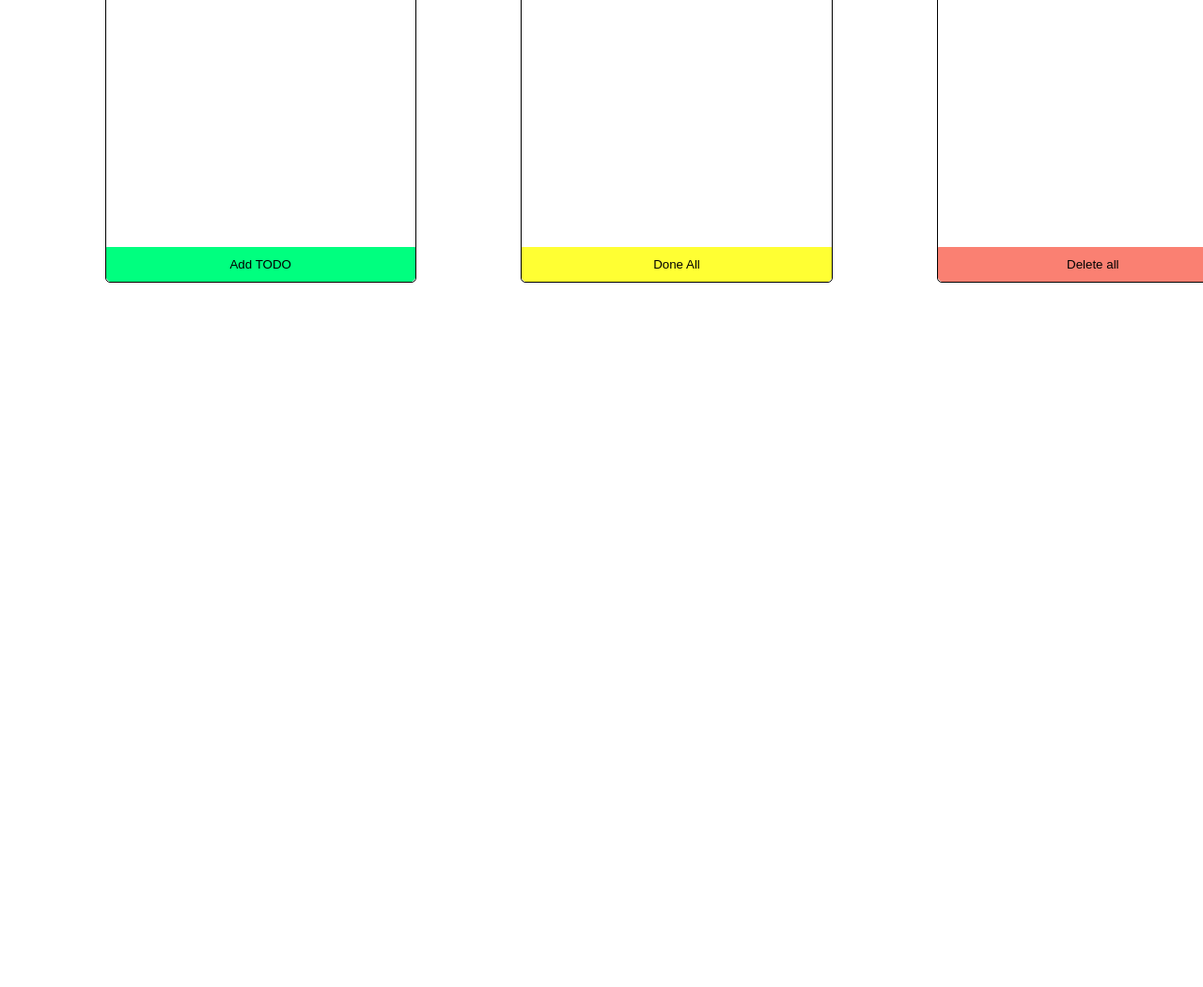
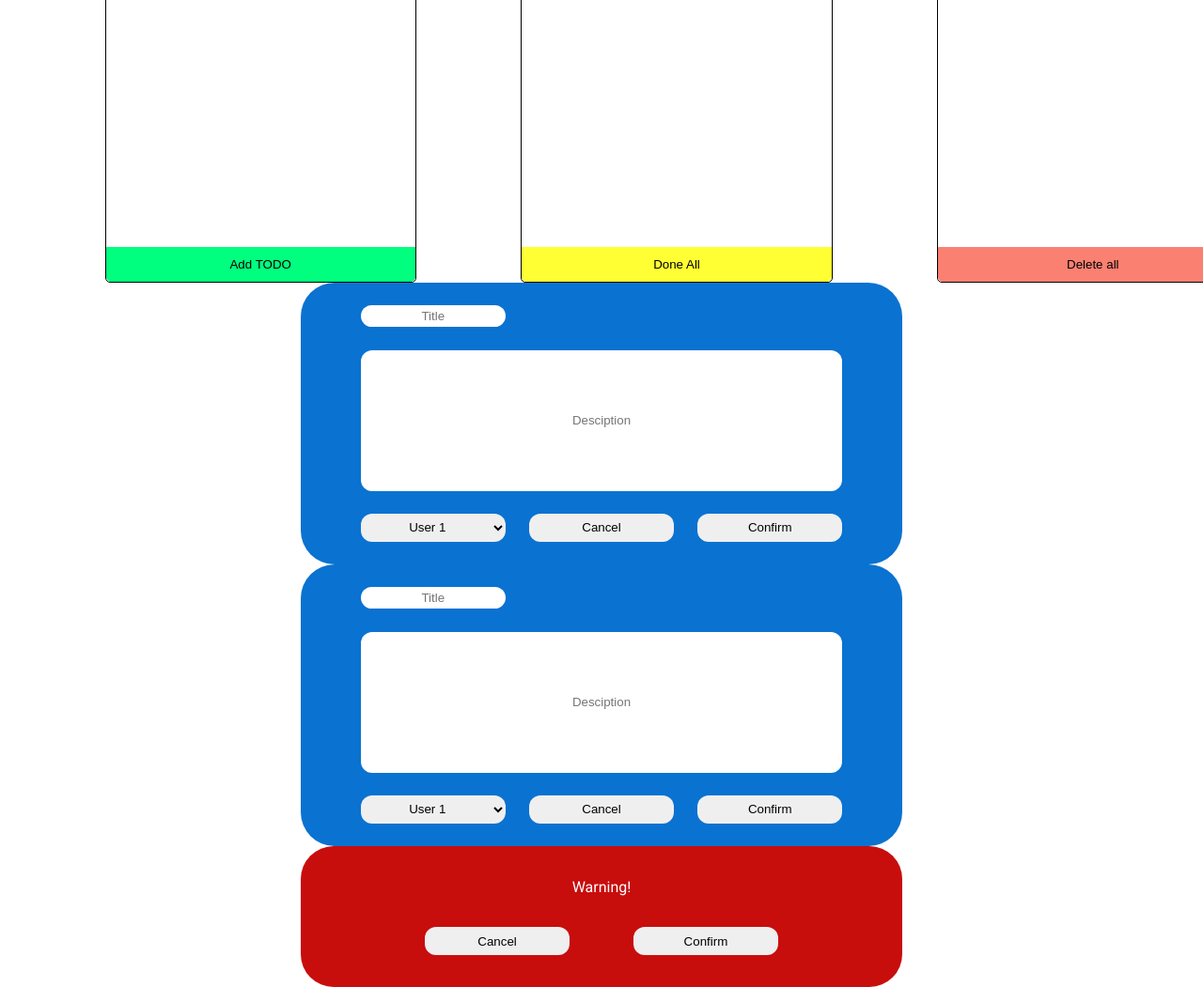
Before and after one commit to Teach-Me-Skills-Frontend/tms-98-team-2, a plain HTML site: page index.html in a window 1280 px wide. Shown: the part 56-1107 px from the top of the page at 94% size. Before the commit the page ends 800 px from the top, so only its background shows below. Drawn offline with Linux system fonts and the light colour scheme.

Commit message:
feat: make simple modal layout

```diff
--- a/index.html
+++ b/index.html
@@ -37,7 +37,46 @@
             </div>
         </div>
     </main>
-    <div class="modal" id="modal"></div>
+    <div class="modal_container">
+        <form class="modal" id="modal_add">
+            <input type="text" placeholder="Title" class="input_title" id="add_title">
+            <input type="text" placeholder="Desciption" class="input_info" id="add_description">
+            <div class="modal_btn">
+                <select name="users" class="modal_select" id="select_user_edit">
+                    <option value="user1">User 1</option>
+                    <option value="user2">User 2</option>
+                    <option value="user3">User 3</option>
+                    <option value="user4">User 4</option>
+                </select>
+                <button class="modal_btn_cancel" id="modal_add_cancel">Cancel</button>
+                <button class="modal_btn_confirm" id="modal_add_confirm">Confirm</button>
+            </div>
+        </form>
+    </div>
+    <div class="modal_container">
+        <form class="modal" id="modal_edit">
+            <input type="text" placeholder="Title" class="input_title" id="edit_title">
+            <input type="text" placeholder="Desciption" class="input_info" id="edit_description">
+            <div class="modal_btn">
+                <select name="users" class="modal_select" id="select_user_edit">
+                    <option value="user1">User 1</option>
+                    <option value="user2">User 2</option>
+                    <option value="user3">User 3</option>
+                    <option value="user4">User 4</option>
+                </select>
+                <button class="modal_btn_cancel" id="modal_edit_cancel">Cancel</button>
+                <button class="modal_btn_confirm" id="modal_edit_confirm">Confirm</button>
+            </div>
+        </form>
+    </div>
+    <div class="modal_warning" id="modal_warning">
+        <p class="modal_warning_text">Warning!</p>
+        <div class="modal_warning_btn">
+            <button class="modal_warning_cancel" id="modal_create_cancel">Cancel</button>
+            <button class="modal_warning_confirm" id="modal_create_confirm">Confirm</button>
+        </div>
+    </div>
+    </div>
     <script src="./script/index.js" type="module"></script>
 </body>
 </html>
--- a/styles/styles.css
+++ b/styles/styles.css
@@ -100,3 +100,70 @@ cursor: pointer;
     background-color: #FFFF99;
     border: 1px solid #FFFF99;
 }
+.modal_container {
+    width: 50%;
+    height: 300px;
+    border-radius: 36px;
+    background-color: #0A72D1;
+    display: flex;
+    flex-direction: column;
+    align-items: center;
+}
+.modal {
+    width: 80%;
+    height: 100%;
+    display: flex;
+    flex-direction: column;
+    justify-content: space-evenly;
+}
+.input_title {
+    width: 30%;
+    text-align: center;
+    padding: 4px;
+    border: none;
+    border-radius: 12px;
+}
+.input_info {
+    width: 100%;
+    height: 150px;
+    text-align: center;
+    padding: 4px;
+    border: none;
+    border-radius: 12px;
+}
+.modal_btn {
+    width: 100%;
+    display: flex;
+    justify-content: space-between;
+}
+.modal_select, .modal_btn_cancel, .modal_btn_confirm {
+    width: 30%;
+    height: 30px;
+    border: none;
+    border-radius: 12px;
+    text-align: center;
+}
+.modal_warning {
+    width: 50%;
+    height: 150px;
+    border-radius: 35px;
+    background-color: #C80D0D;
+    display: flex;
+    flex-direction: column;
+    align-items: center;
+    justify-content: space-evenly;
+}
+.modal_warning p {
+    color: white;
+}
+.modal_warning_btn {
+    width: 80%;
+    display: flex;
+    justify-content: space-evenly;
+}
+.modal_warning_btn button {
+    width: 30%;
+    height: 30px;
+    border: none;
+    border-radius: 12px;
+}
```
